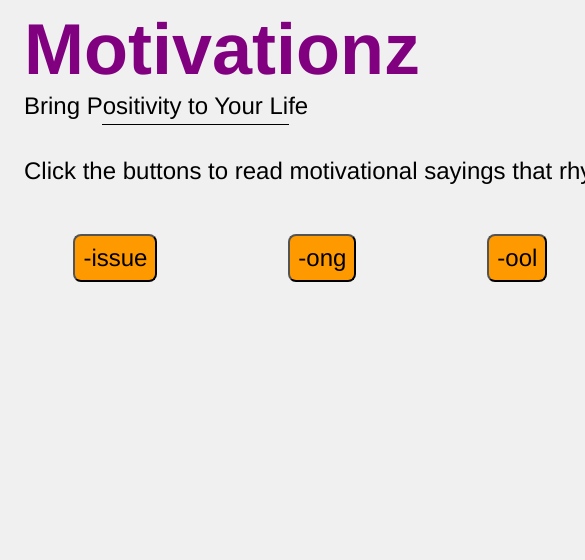
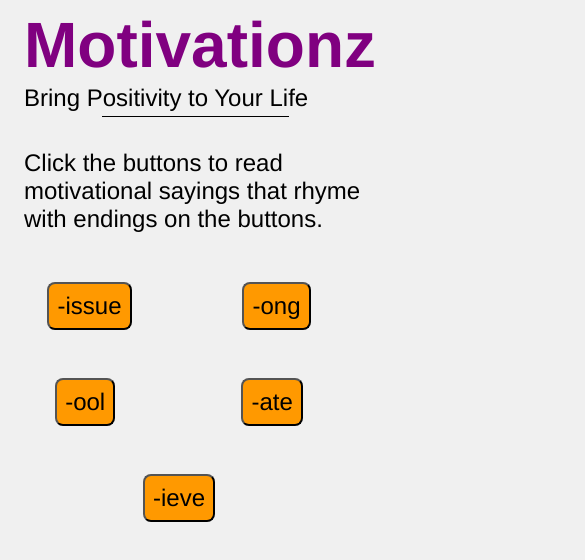
Before and after one commit to SeaFilmz/motivation-website, a plain HTML site: page index.html in a window 390 px wide. Shown: the top 560 px of the page, 585 px wide, since content can reach past the window. Drawn offline with Linux system fonts and the light colour scheme.

Commit message:
Fix Mobile View so Content does not Overflow

```diff
--- a/mainstyles.css
+++ b/mainstyles.css
@@ -9,7 +9,7 @@ body {
 }
 
 header {
-  width: 62.5rem;
+  max-width: 62.5rem;
   margin: 0 auto;
 }
 
@@ -25,7 +25,7 @@ h1 {
 }
 
 .mainHomepage {
-  width: 62.5rem;
+  max-width: 62.5rem;
   margin: 0 auto;
 }
 
@@ -47,12 +47,13 @@ p {
 
 .buttons {
   display: flex;
+  flex-wrap: wrap;
   justify-content: space-around;
 }
 
 .buttonWrapper {
   text-align: left;
-  margin: 3rem 1rem 0 1rem;
+  margin: 3rem 3rem 0 1rem;
 }
 
 button {
@@ -69,3 +70,9 @@ button {
 #believeText {
   margin-top: 0.75rem;
 }
+
+@media screen and (max-width: 62.5rem) {
+  h1 {
+    font-size: 4rem;
+  }
+}
```
